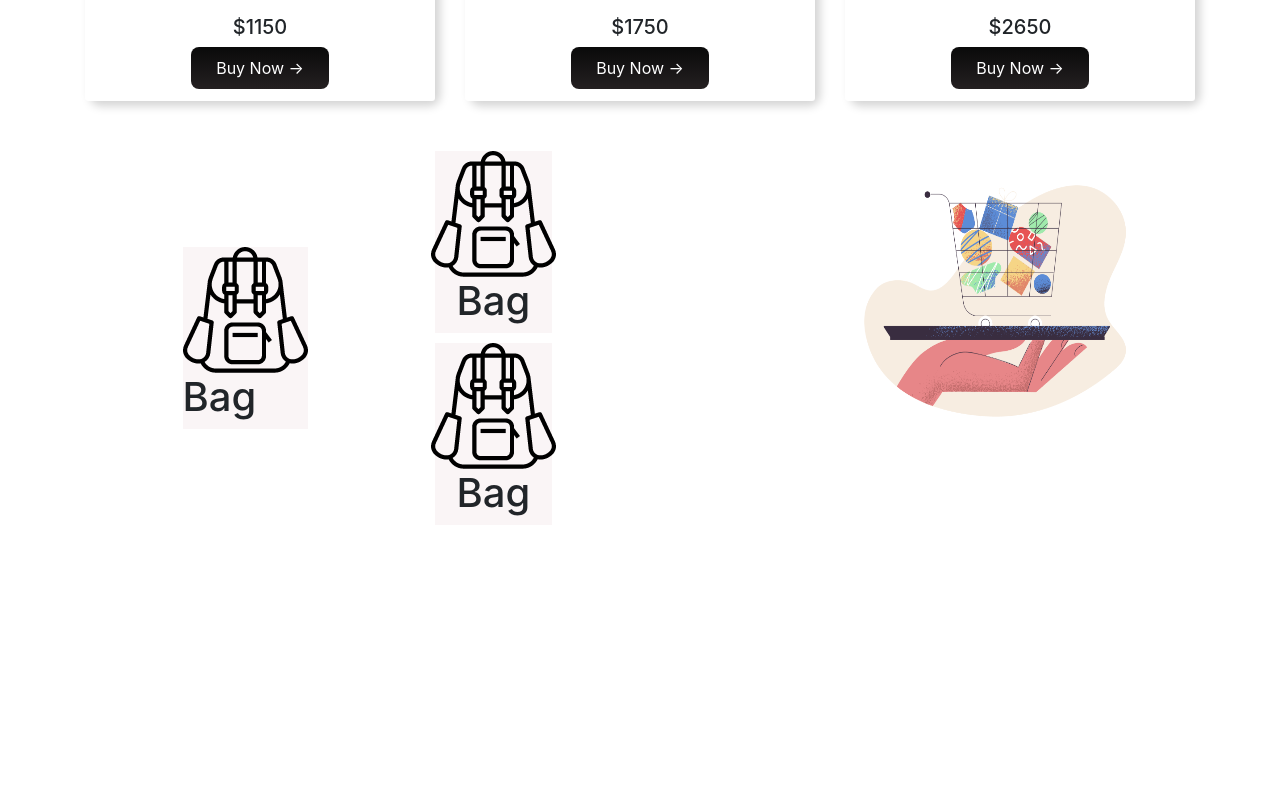
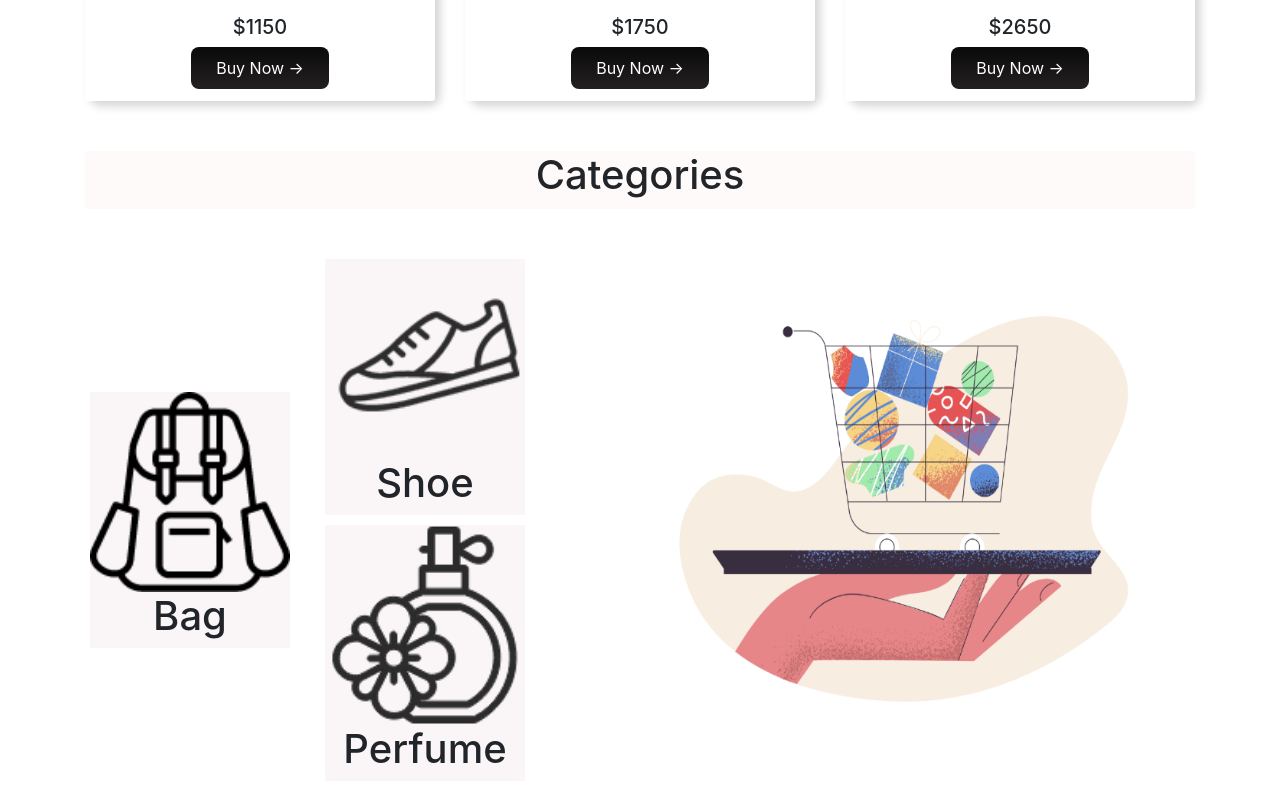
Before and after one commit to mashiurcse/hot-gadgets, a plain HTML site: page index.html in a window 1280 px wide. Shown: the part 1700-2502 px from the top of the page. Before the commit the page ends 2285 px from the top, so only its background shows below. Drawn offline with nearby package versions, Linux system fonts and the light colour scheme.

Commit message:
Task Done

```diff
--- a/index.html
+++ b/index.html
@@ -39,7 +39,7 @@
               >
             </li>
             <li class="nav-item">
-              <a class="nav-link" href="#">Products</a>
+              <a class="nav-link" href="#smartphone">Products</a>
             </li>
             <li class="nav-item">
               <a class="nav-link" href="#">About Us</a>
@@ -149,7 +149,7 @@
       </div>
     </div>
 
-    <div class="container singleproduct">
+    <div class="container singleproduct " id="smartphone">
       <div class="d-flex justify-content-between">
         <h1>Smartphone</h1>
         <a href="#" class="see-all">See All</a>
@@ -270,32 +270,33 @@
     </div>
 
     <div class="container categories">
+      <h1 class="categories-header">Categories</h1>
       <div class="row">
-        <div class="col-sm-4 row align-items-center justify-content-center ">
+        <div class="col row align-items-center justify-content-center ">
           <div class="cat1 d-flex flex-column  categories-border">
             <img src="images/Categories/bag.png" alt="" />
             <h1>Bag</h1>
           </div>
         </div>
-        <div class="col-sm-4">
-          <div class="col-sm-4 categories-border">
+        <div class="col">
+          <div class="col categories-border">
             <div
               class="cat1 flex-column d-flex justify-content-between align-items-center"
             >
-              <img src="images/Categories/bag.png" alt="" />
-              <h1>Bag</h1>
+              <img src="images/Categories/shoe.png" alt="" />
+              <h1>Shoe</h1>
             </div>
           </div>
-          <div class="col-sm-4 categories-border">
+          <div class="col categories-border">
             <div
               class="cat1 flex-column d-flex justify-content-between align-items-center"
             >
-              <img src="images/Categories/bag.png" alt="" />
-              <h1>Bag</h1>
+              <img src="images/Categories/perfume.png" alt="" />
+              <h1>Perfume</h1>
             </div>
           </div>
         </div>
-        <div class="col-4 pale-order-size ">
+        <div class="col pale-order-size ">
           <div
             class="cat1 flex-column d-flex justify-content-center align-items-center"
           >
--- a/style.css
+++ b/style.css
@@ -57,11 +57,29 @@ a:hover {
   color: rgb(223, 14, 14);
 }
 .pale-order-size img {
-  max-width: 100%;
-  height: 300px;
+  height: 500px;
+  width: 600px;
+}
+.categories-header {
+  text-align: center;
+  margin-bottom: 50px;
+  padding-bottom: 10px;
+  background-color: rgb(256, 250, 250);
 }
 .categories-border {
+  text-align: center;
   background-color: rgb(250, 245, 246);
-  background-size: 500px;
+  width: 200px;
   margin-bottom: 10px;
 }
+.categories-border img {
+  height: 200px;
+
+  background-position: inherit;
+}
+
+.carousel-control-next-icon,
+.carousel-control-prev-icon,
+.carousel-indicators li {
+  background-color: rgb(196, 172, 172);
+}
```
